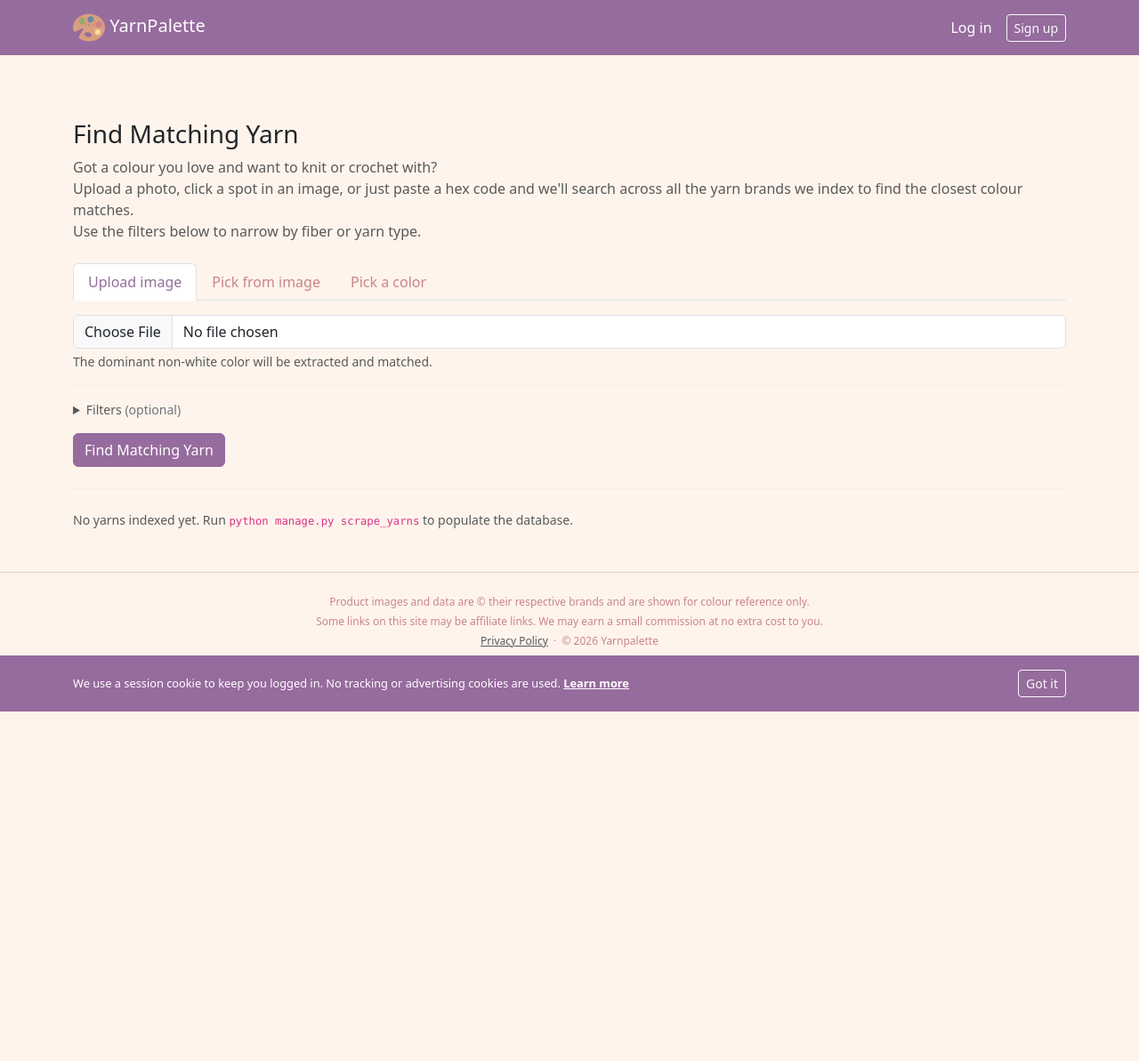
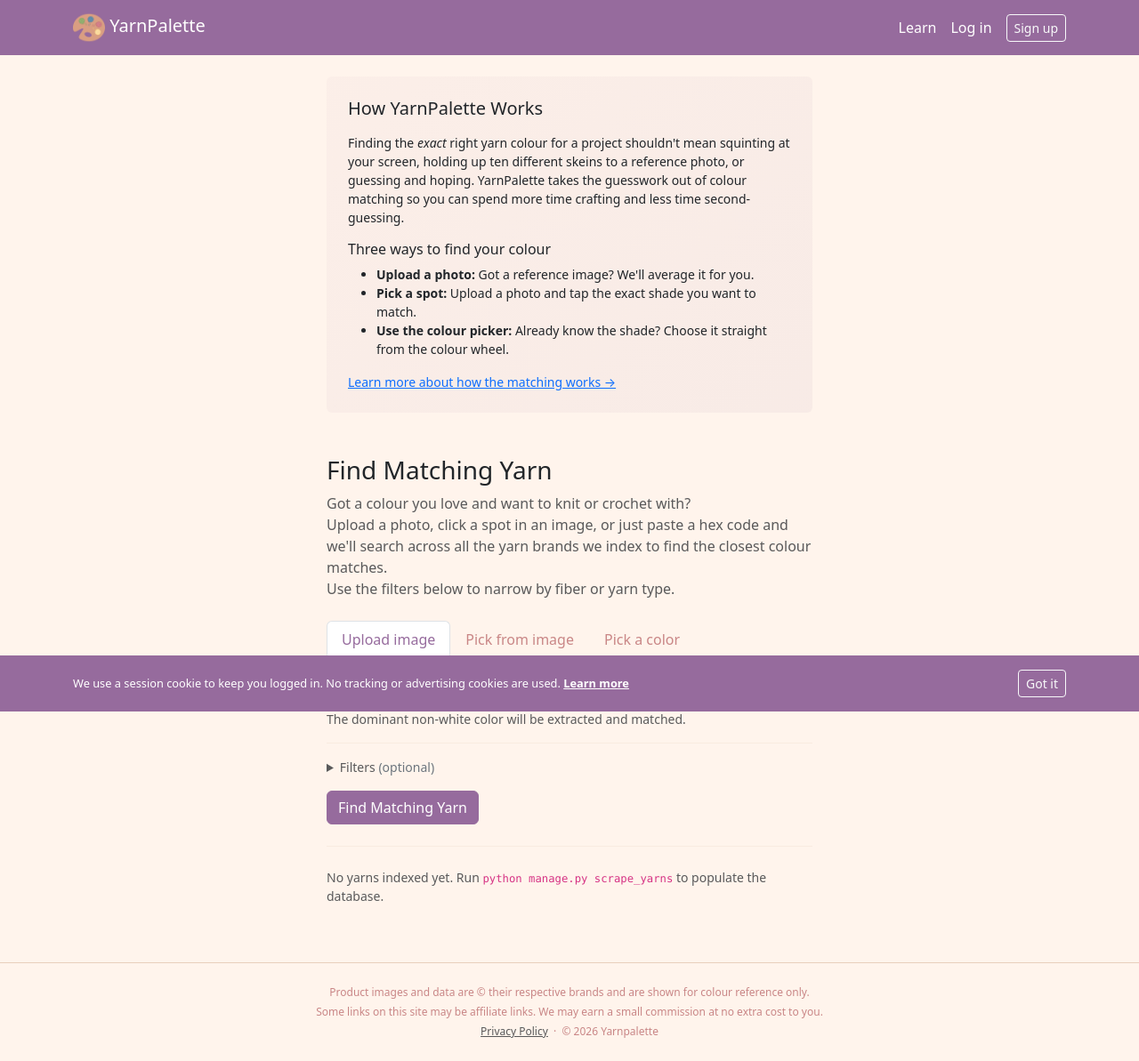
Before and after one commit to justjess678/yarn-finder, a Django app: template templates/yarns/index.html in a window 1280 px wide. Shown: the whole page at 89% size. Before the commit the page ends 800 px from the top, so only its background shows below. Run offline with Django 5.2, Linux system fonts and the light colour scheme; the template is opened without the code that fills it, so the values that code supplies are empty.

Commit message:
Add content

```diff
--- a/templates/base.html
+++ b/templates/base.html
@@ -19,6 +19,16 @@
                 <img src="{% static 'images/yarnpalette.png' %}" alt="Logo" height="36"> YarnPalette
             </a>
             <div class="d-flex align-items-center gap-3">
+                <div class="dropdown">
+                    <button class="btn btn-sm nav-link text-white" type="button" data-bs-toggle="dropdown" aria-expanded="false">
+                        Learn
+                    </button>
+                    <ul class="dropdown-menu dropdown-menu-dark">
+                        <li><a class="dropdown-item" href="{% url 'about' %}">About</a></li>
+                        <li><a class="dropdown-item" href="{% url 'how_it_works' %}">How It Works</a></li>
+                        <li><a class="dropdown-item" href="{% url 'dye_lots' %}">Dye Lots</a></li>
+                    </ul>
+                </div>
                 {% if user.is_authenticated %}
                 <a href="{% url 'profile' %}" class="nav-link text-white small">★ Favourites</a>
                 <a href="{% url 'account_logout' %}" class="nav-link text-white small">Log out</a>
--- a/templates/yarns/index.html
+++ b/templates/yarns/index.html
@@ -3,8 +3,22 @@
 {% block title %}Yarnpalette: Find Your Color{% endblock %}
 
 {% block content %}
-<br class="row justify-content-center">
-    <br class="col-md-6">
+<div class="row justify-content-center">
+    <div class="col-md-6">
+        <div class="mb-5 p-4 rounded" style="background: linear-gradient(135deg, rgba(220, 189, 198, 0.1), rgba(184, 154, 178, 0.1));">
+            <h2 class="h5 mb-3">How YarnPalette Works</h2>
+            <p class="small mb-3">Finding the <em>exact</em> right yarn colour for a project shouldn't mean squinting at your screen, holding up ten different skeins to a reference photo, or guessing and hoping. YarnPalette takes the guesswork out of colour matching so you can spend more time crafting and less time second-guessing.</p>
+
+            <h3 class="h6 mb-2">Three ways to find your colour</h3>
+            <ul class="small mb-3">
+                <li><strong>Upload a photo:</strong> Got a reference image? We'll average it for you.</li>
+                <li><strong>Pick a spot:</strong> Upload a photo and tap the exact shade you want to match.</li>
+                <li><strong>Use the colour picker:</strong> Already know the shade? Choose it straight from the colour wheel.</li>
+            </ul>
+
+            <p class="small mb-0"><a href="{% url 'how_it_works' %}">Learn more about how the matching works →</a></p>
+        </div>
+
         <h1 class="h3 mb-2">Find Matching Yarn</h1>
         <p class="text-muted mb-4">Got a colour you love and want to knit or crochet with?<br/>Upload a photo, click a spot in an image, or just paste a hex code and we'll search across all the yarn brands we index to find the closest colour matches.<br/>Use the filters below to narrow by fiber or yarn type.</p>
 
--- a/yarns/urls.py
+++ b/yarns/urls.py
@@ -7,5 +7,8 @@ urlpatterns = [
     path("favourites/toggle/<int:yarn_id>/", views.toggle_favourite, name="toggle_favourite"),
     path("profile/", views.profile, name="profile"),
     path("privacy/", views.privacy, name="privacy"),
+    path("how-it-works/", views.how_it_works, name="how_it_works"),
+    path("about/", views.about, name="about"),
+    path("dye-lots/", views.dye_lots, name="dye_lots"),
     path("robots.txt", views.robots_txt),
 ]
```
Also changed, not shown: yarns/views.py (+13 -1 lines).
